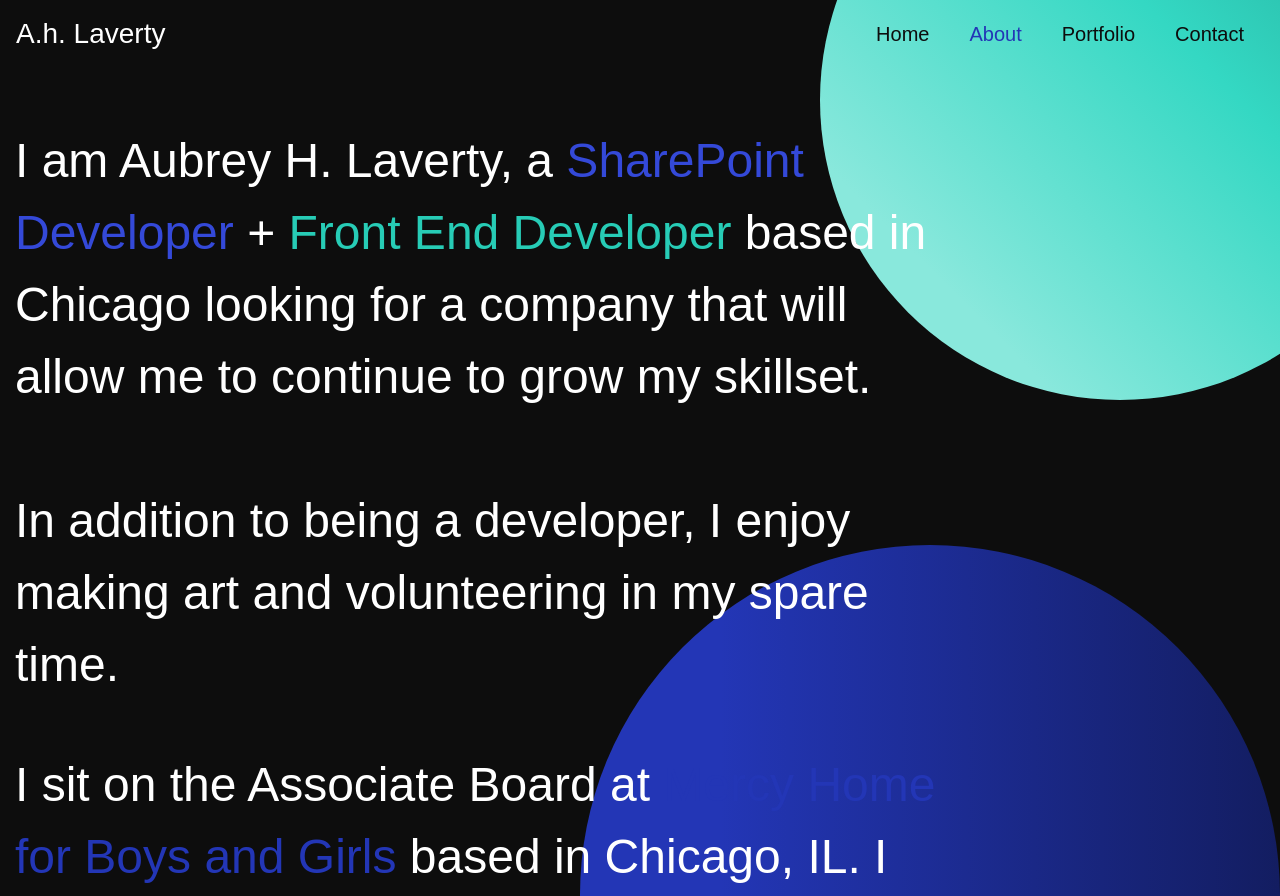
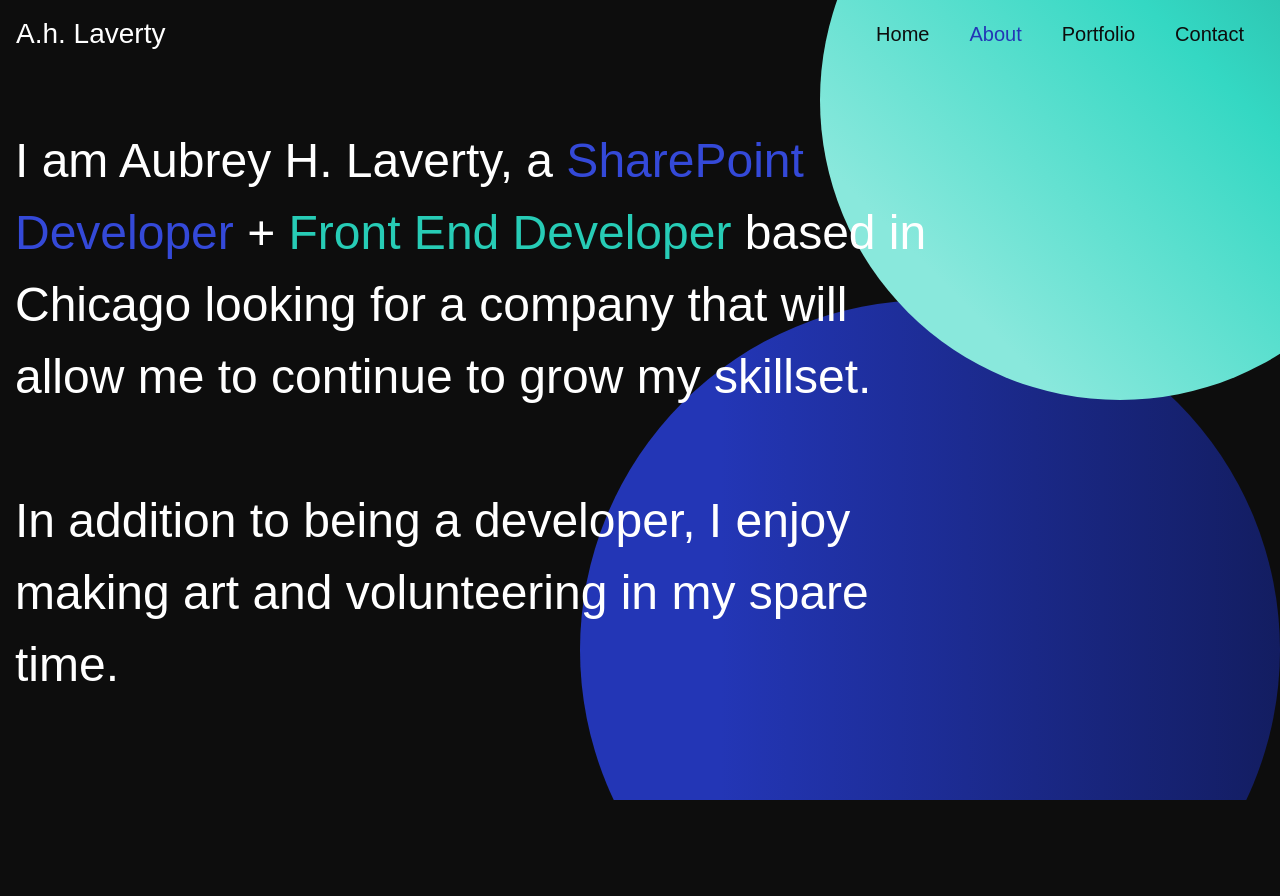
Before and after one commit to ahlaverty/portfoliosite, a React (Create React App) app: page /about in a window 1280 px wide. Shown: the top 896 px of the page. After the commit the page ends 800 px from the top, so only its background shows below. Built offline with nearby package versions, Linux system fonts and the light colour scheme; a web font is replaced by a local one.

Commit message:
removed bit about volunteering

```diff
--- a/src/website-components/about/About.js
+++ b/src/website-components/about/About.js
@@ -14,7 +14,7 @@ export default function About() {
             <Row>
                 <Col>
                     <h2 class="about">In addition to being a developer, I enjoy making art and volunteering in my spare time.</h2>
-                    <h2 class="about">I sit on the Associate Board at <a href="https://www.mercyhome.org">Mercy Home for Boys and Girls</a> based in Chicago, IL. I have been volunteering with the board for over five years.</h2>
+                    {/* <h2 class="about">I sit on the Associate Board at <a href="https://www.mercyhome.org">Mercy Home for Boys and Girls</a> based in Chicago, IL. I have been volunteering with the board for over five years.</h2> */}
                 </Col>
             </Row>
         </Col>
```
